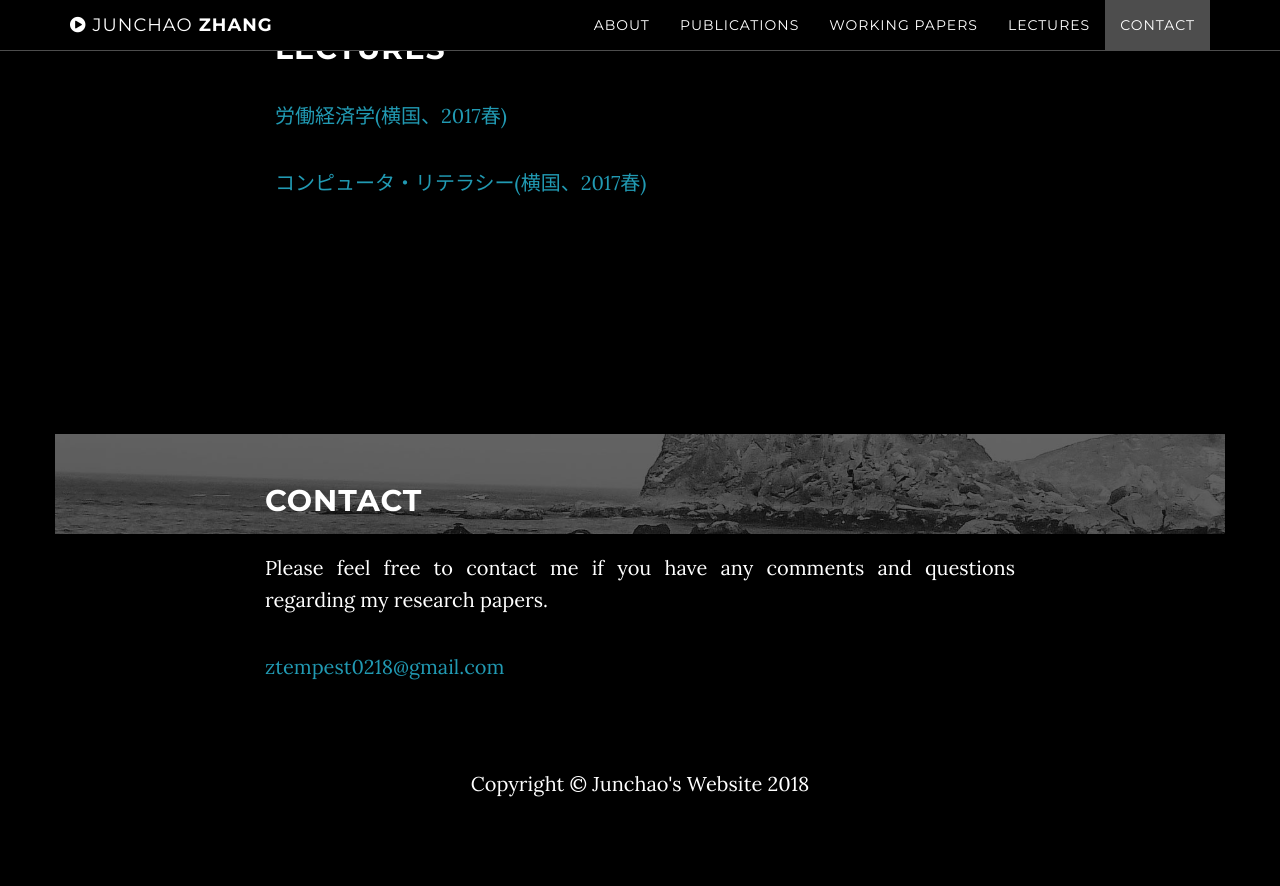
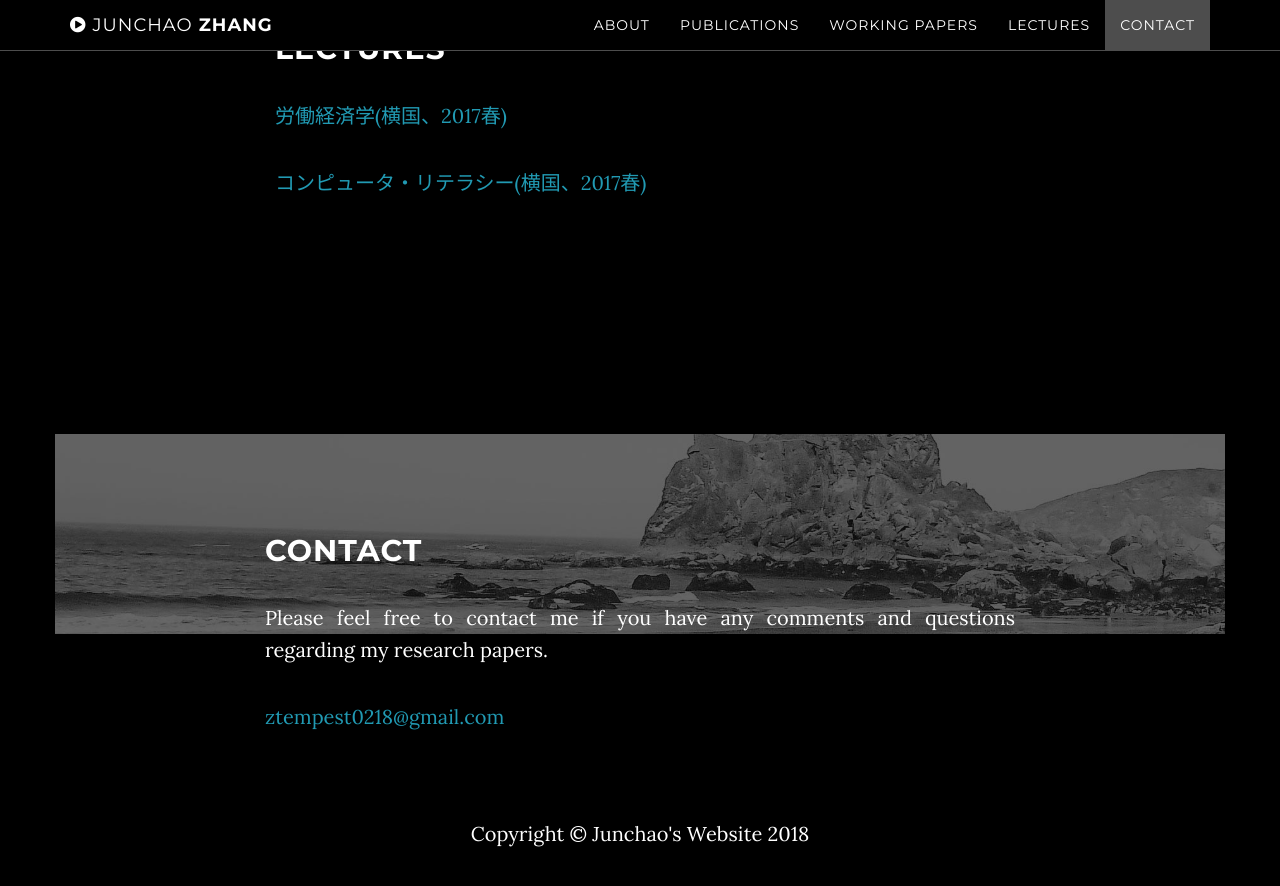
Before and after one commit to ztempest0218/ztempest0218.github.io, a Jekyll site: the page built from index.html, in a window 1280 px wide and 900 px high, scrolled down 3416 px. Shown: the top 886 px of the window. Built offline with Jekyll 4.4.1, drawn with Linux system fonts in a browser that asks for light colours; before the commit the page ends 4266 px from its top, so only the background shows below that.

Commit message:
Update grayscale.css

```diff
--- a/_includes/css/grayscale.css
+++ b/_includes/css/grayscale.css
@@ -275,7 +275,7 @@ a:focus {
         padding-top: 200px;
     }
 
-    .download-section {
+    .contact-section {
         padding: 100px 0;
     }
 
```
